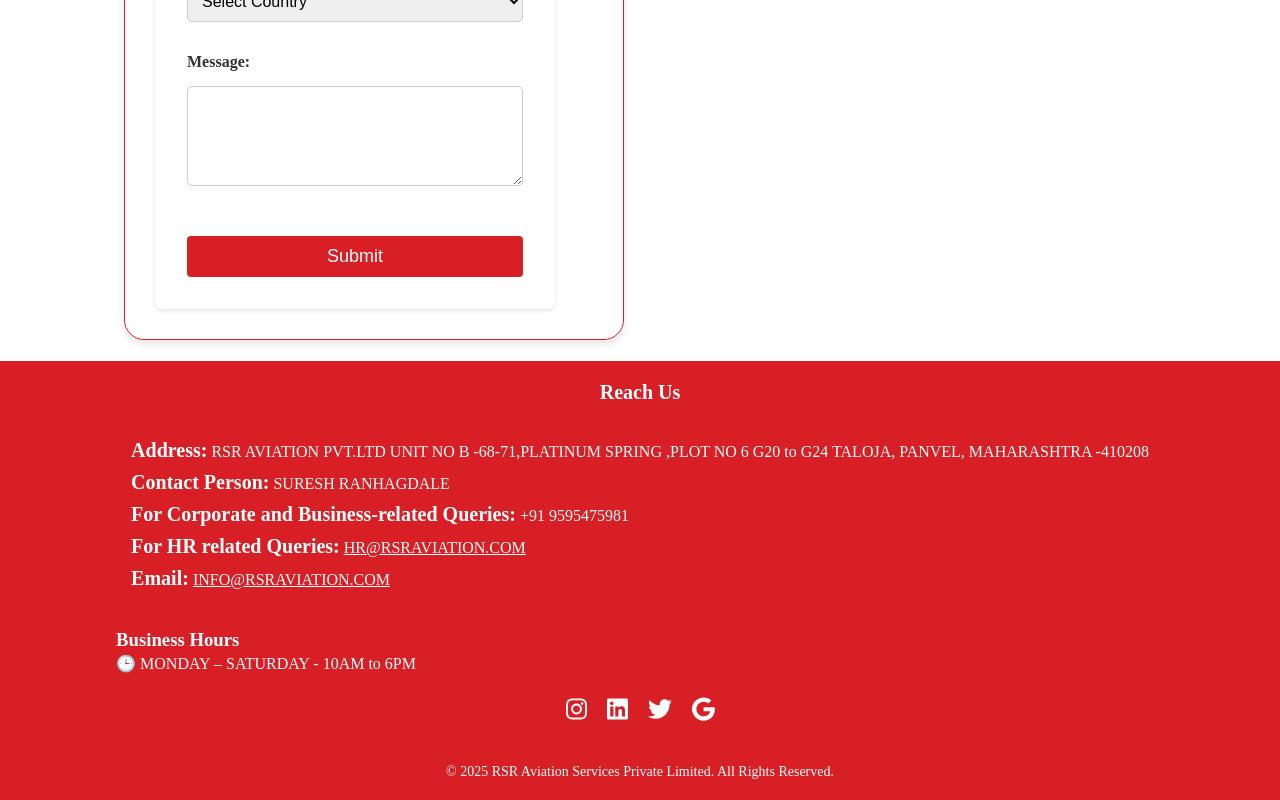
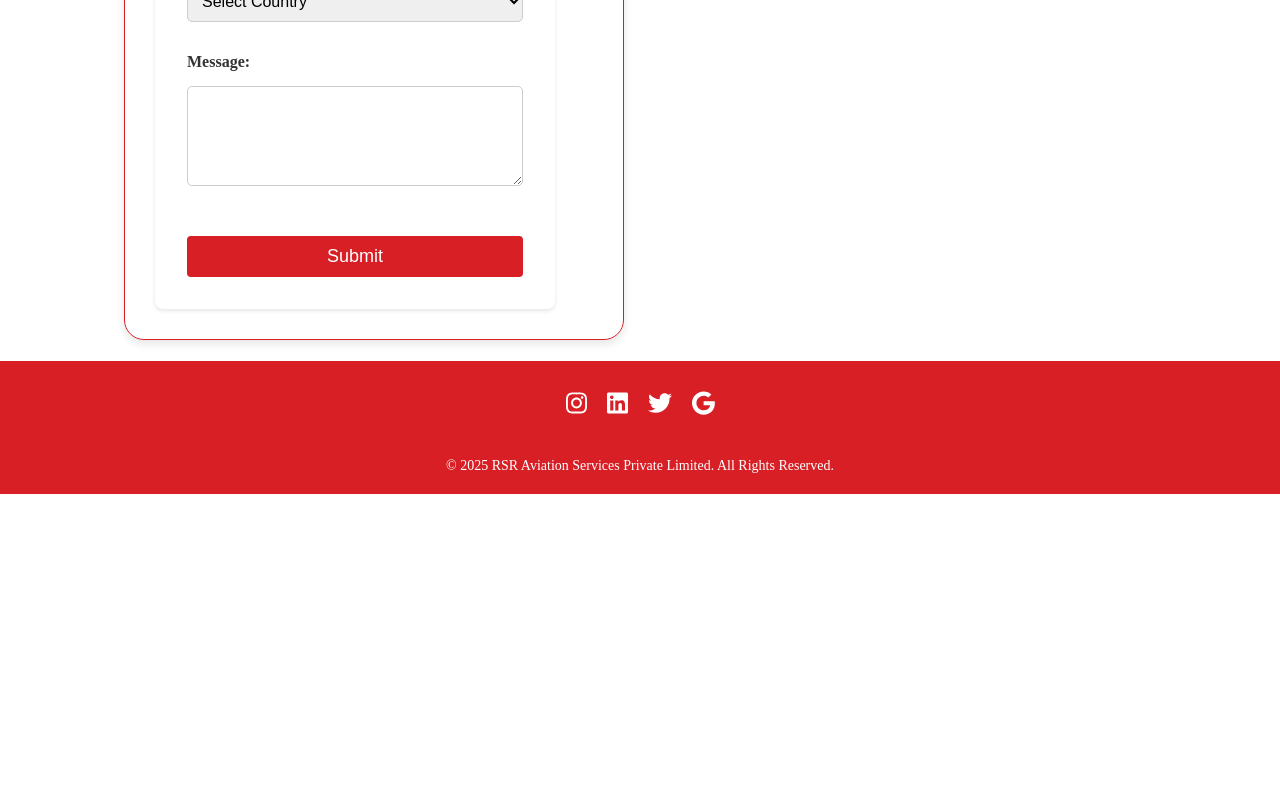
Before and after one commit to RSRAviationservices/rsrwebsitecopy, a React (Create React App) app: page /ContactUs in a window 1280 px wide. Shown: the part 902-1702 px from the top of the page. After the commit the page ends 1396 px from the top, so only its background shows below. Built offline with nearby package versions, Linux system fonts and the light colour scheme; a web font is replaced by a local one.

Commit message:
Update Footer.jsx
removed reach us from footer

```diff
--- a/src/Components/Footer/Footer.jsx
+++ b/src/Components/Footer/Footer.jsx
@@ -8,41 +8,6 @@ const Footer = () => {
   return (
     <footer className="footer">
       <div className="footer-content">
-          {/* === Reach Us Section === */}
-        <div className="reach-us">
-          <h2>Reach Us</h2>
-          <div className="offices-container">
-            <div className="office-section">
-              <p>
-                <strong> Address:</strong> RSR AVIATION PVT.LTD UNIT NO B
-                -68-71,PLATINUM SPRING ,PLOT NO 6 G20 to G24 TALOJA,
-                PANVEL, MAHARASHTRA -410208
-              </p>
-              <p>
-                <strong> Contact Person:</strong> SURESH RANHAGDALE{" "}
-              </p>
-              <p>
-                <strong> For Corporate and Business-related Queries:</strong>{" "}
-                +91 9595475981
-              </p>
-
-              <p>
-                <strong> For HR related Queries:</strong>{" "}
-                <a href="mailto:hr@rsraviation.com">HR@RSRAVIATION.COM</a>
-              </p>
-              <p>
-                <strong> Email:</strong>{" "}
-                <a href="mailto:info@rsraviation.com">INFO@RSRAVIATION.COM</a>
-              </p>
-            </div>
-          </div>
-
-          <div className="business-hours">
-            <h3>Business Hours</h3>
-            <p>🕒 MONDAY – SATURDAY - 10AM to 6PM</p>
-          </div>
-        </div>
-
         <div className="social-links">
           <a href="https://www.instagram.com/rsr_aviation/profilecard/?igsh=MWFsNHB1bjB4ZnQ2" target="_blank" rel="noopener noreferrer" aria-label="Instagram">
             <FontAwesomeIcon icon={faInstagram} />
```
